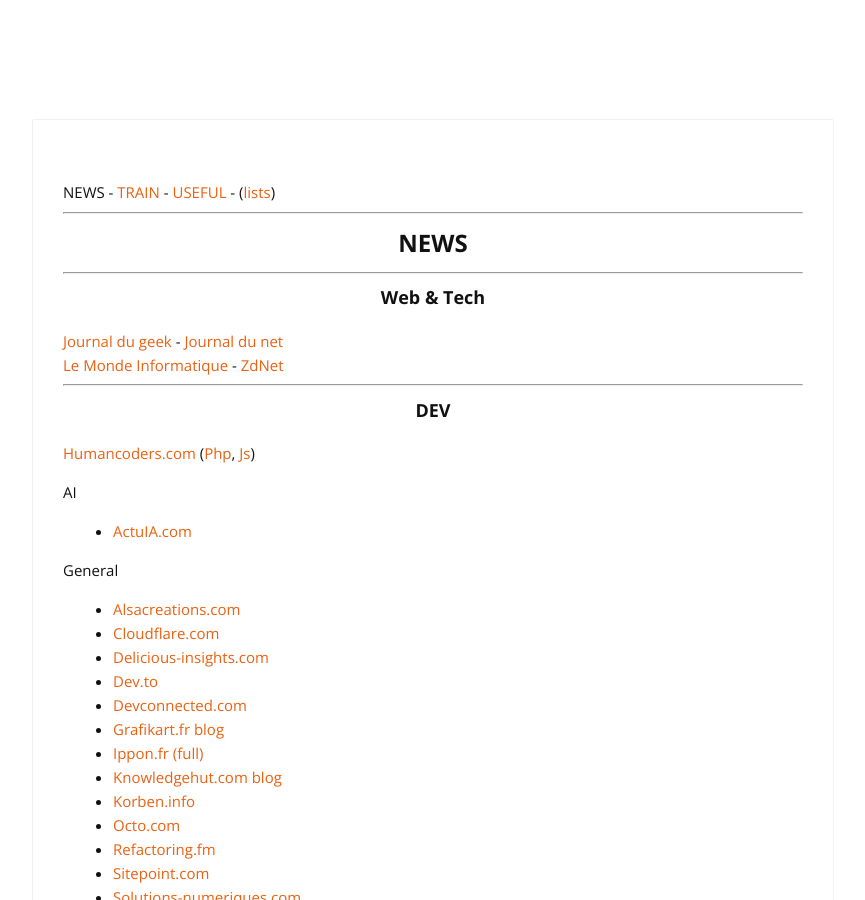
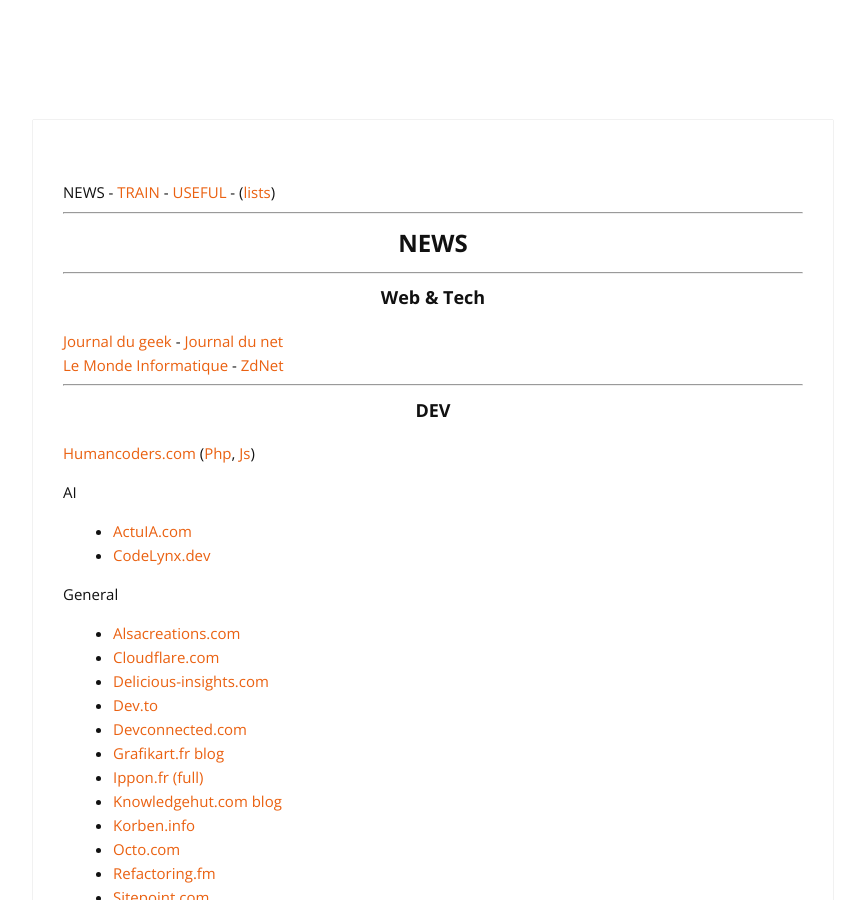
Before and after one commit to cylmat/cylmat.github.io, a Jekyll site: the page built from _pages/news.md, in a window 1280 px wide and 900 px high. Shown: the whole window, without its empty margins (207-1072 px from the left). Built offline with Jekyll 4.4.1, drawn with Linux system fonts in a browser that asks for light colours; nearby versions of some CDN libraries.

Commit message:
Add CodeLynx.dev to AI news sources

```diff
--- a/_pages/news.md
+++ b/_pages/news.md
@@ -24,6 +24,7 @@
 
 AI
 - [ActuIA.com](https://www.actuia.com)
+- [CodeLynx.dev](https://codelynx.dev)
 
 General
 - [Alsacreations.com](https://www.alsacreations.com)
```
